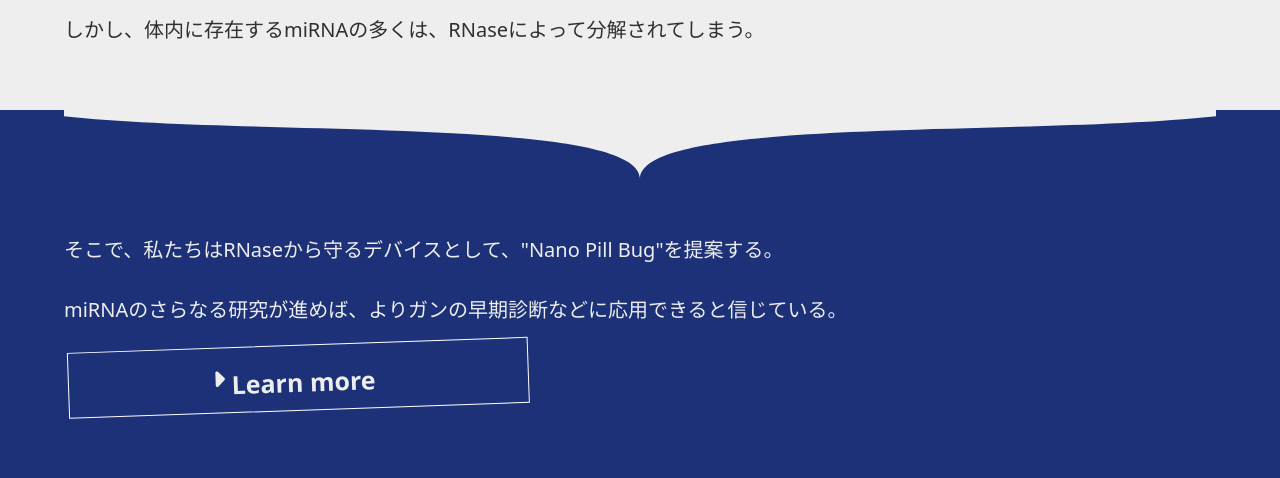
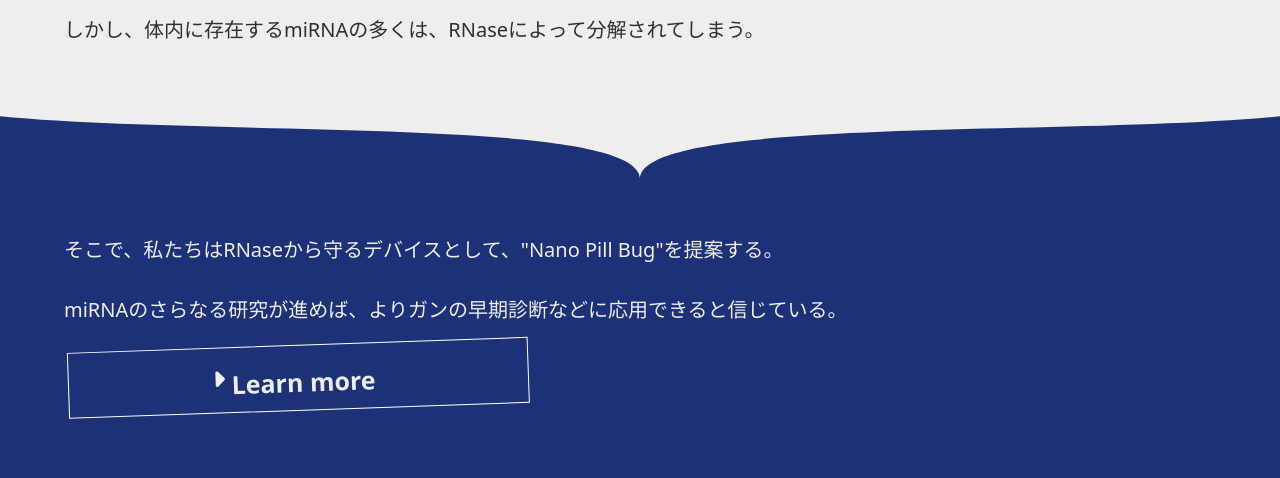
Before and after one commit to t2biomod2024/2024, a PHP site: page / in a window 1280 px wide. Shown: the part 1094-1572 px from the top of the page. Run offline with PHP 8.4, Linux system fonts and the light colour scheme; some libraries are stand-ins or nearby versions; some web fonts are replaced.

Commit message:
margin LR

```diff
--- a/css/common_css/template.css
+++ b/css/common_css/template.css
@@ -404,6 +404,8 @@ body:not(.home) #container {
 .shapedividers_com-7541{
 	overflow:hidden;
 	position:relative;
+	margin-left: calc(-1 * var(--global-space));
+	margin-right: calc(-1 * var(--global-space));
 	height: 100px;
 }
 .shapedividers_com-7541::before{
```
